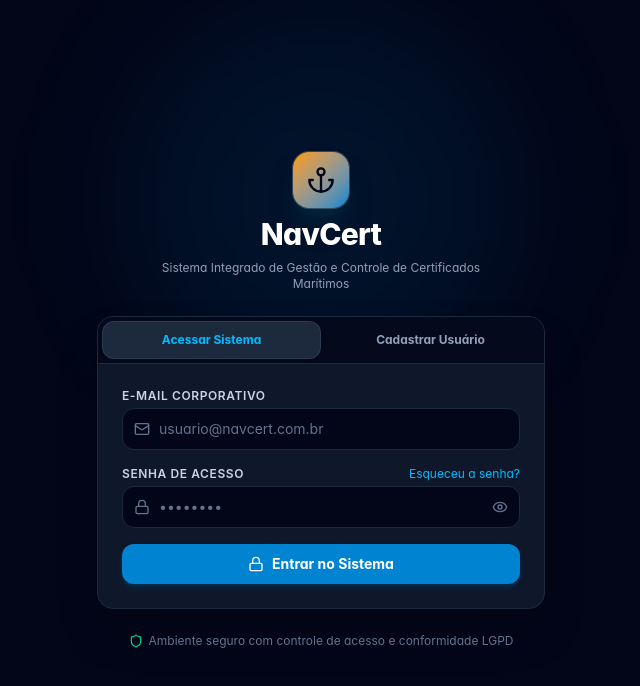
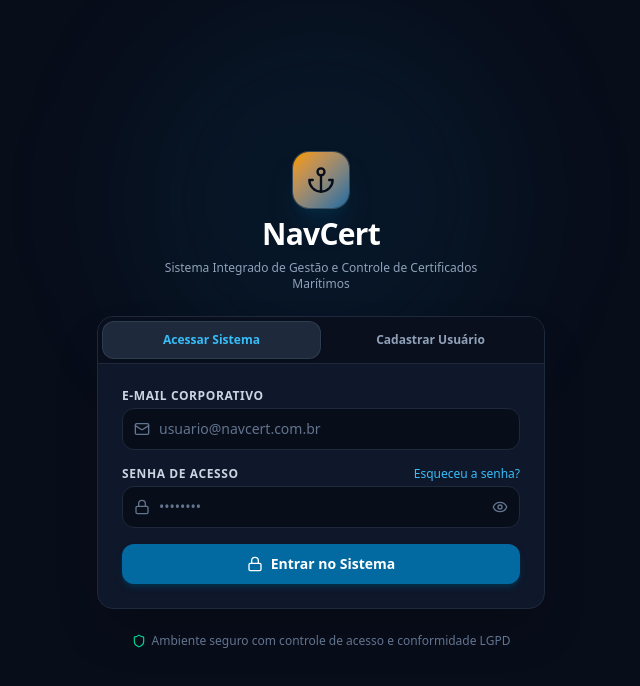
Before and after one commit to LzinnBarbosa/navicert, a React (Vite) app: page / in a window 1280 px wide. Shown: the top 686 px of the page, without its empty margins (319-959 px from the left). Built offline with nearby package versions, Linux system fonts and the light colour scheme; no server answers; the database is empty.

Commit message:
style: atualiza paleta global para Azul Naval B2B via Tailwind theme

```diff
--- a/src/index.css
+++ b/src/index.css
@@ -1,26 +1,42 @@
 @import "tailwindcss";
+
+/* Otimização Global do Tailwind v4: Mapeia as cores de todos os componentes TSX */
+@theme {
+  /* Substitui o fundo esverdeado/ciano por Azul Naval Sólido Corporativo */
+  --color-slate-950: #080d1a;
+  --color-slate-900: #0f172a;
+  --color-slate-850: #152033;
+  --color-slate-800: #1e293b;
+  --color-slate-700: #334155;
+
+  /* Redireciona tons de Ciano/Teal para Azul Marítimo B2B */
+  --color-teal-300: #7dd3fc;
+  --color-teal-400: #38bdf8;
+  --color-teal-500: #0284c7;
+  --color-teal-600: #0369a1;
+  --color-teal-800: #1e293b;
+  --color-teal-900: #0f172a;
+
+  /* Ajusta os tons Sky/Sky-Blue */
+  --color-sky-400: #38bdf8;
+  --color-sky-500: #0284c7;
+  --color-sky-600: #0369a1;
+}
 
 @layer base {
   :root {
-    /* Fundo Base: Azul Naval Profundo */
     --bg-app: #080d1a;
-
-    /* Superfícies e Padrões de Elevação Sólidos */
     --bg-card: #0f172a;
     --bg-card-hover: #1e293b;
     --bg-input: #020617;
 
-    /* Bordas Nítidas (Elimina o efeito neon/borrado) */
     --border-subtle: #1e293b;
     --border-active: #0284c7;
 
-    /* Cores Institucionais Sólidas (Sem Gradientes AI) */
     --primary: #0284c7;
     --primary-hover: #0369a1;
     --accent: #d97706;
-    --accent-hover: #b45309;
 
-    /* Indicadores Regulatória e Status (Subtis e Profissionais) */
     --status-valid-bg: rgba(16, 185, 129, 0.1);
     --status-valid-text: #34d399;
     --status-warning-bg: rgba(245, 158, 11, 0.1);
@@ -29,35 +45,42 @@
     --status-expired-text: #f87171;
   }
 
-  body {
-    background-color: var(--bg-app);
+  html, body {
+    background-color: #080d1a !important;
     color: #f8fafc;
-    font-feature-settings: "cv02", "cv03", "cv04", "cv11";
+    font-family: system-ui, -apple-system, BlinkMacSystemFont, 'Segoe UI', Roboto, sans-serif;
   }
 }
 
-/* Substituição da Glassmorphism por Painel Corporativo Nítido */
-.glass-panel, .card-panel {
-  background-color: var(--bg-card);
-  border: 1px solid var(--border-subtle);
-  border-radius: 0.75rem;
-  box-shadow: 0 4px 6px -1px rgba(0, 0, 0, 0.2), 0 2px 4px -2px rgba(0, 0, 0, 0.2);
+/* Força remoção de fundos verdosos/customizados antigos */
+[class*="bg-[#061b24]"],
+[class*="bg-[#031923]"],
+[class*="bg-[#020e14]"] {
+  background-color: #0f172a !important;
 }
 
-/* Botão Primário Sólido, Limpo e sem Efeito Neon */
+/* Força substituição de bordas esverdeadas antigas */
+[class*="border-teal-900"],
+[class*="border-teal-800"],
+[class*="border-teal-500"] {
+  border-color: #1e293b !important;
+}
+
+/* Botão Primário Corporativo (Sólido, sem efeito neon) */
 .btn-primary {
-  background-color: var(--primary);
-  color: #ffffff;
+  background-color: #0284c7 !important;
+  background-image: none !important;
+  color: #ffffff !important;
   font-weight: 600;
   border-radius: 0.5rem;
-  transition: background-color 0.15s ease-in-out, border-color 0.15s ease-in-out;
-  border: 1px solid transparent;
+  box-shadow: 0 1px 2px 0 rgba(0, 0, 0, 0.05);
+  transition: background-color 0.15s ease-in-out;
 }
 
 .btn-primary:hover {
-  background-color: var(--primary-hover);
-  box-shadow: 0 1px 3px rgba(0, 0, 0, 0.3);
-  transform: none; /* Remove a flutuação típica de templates AI */
+  background-color: #0369a1 !important;
+  box-shadow: none !important;
+  transform: none !important;
 }
 
 /* Esconde o contêiner de impressão na tela */
```
